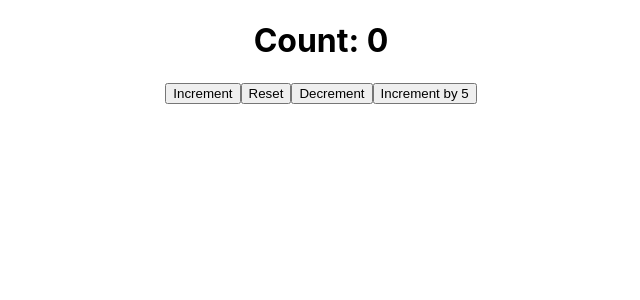
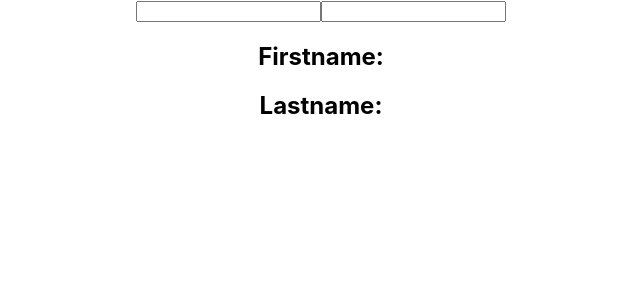
Before and after one commit to Bivek10/React-R-D, a React (Create React App) app: page / in a window 1280 px wide. Shown: the top 300 px of the page, without its empty margins (319-959 px from the left). Built offline with nearby package versions, Linux system fonts and the light colour scheme.

Commit message:
implement object with useState

```diff
--- a/src/App.js
+++ b/src/App.js
@@ -1,9 +1,10 @@
 import "./App.css";
-import HookCounterTwo from "./components/HookCouterTwo";
+import HookCounterThree from "./components/HookCounterThree";
 function App() {
   return (
     <div className="App">
-      <HookCounterTwo/>
+      <HookCounterThree />
+      {/* <HookCounterTwo/> */}
       {/* <Timer/> */}
       {/* <Counter /> */}
       {/* <SubscribeComp/> */}
--- /dev/null
+++ b/src/components/HookCounterThree.js
@@ -0,0 +1,22 @@
+import React, { useState } from "react";
+
+
+function HookCounterThree (){
+
+    const [data, setData] = useState({firstname:"",  lastname:""});
+
+    return(
+        <div>
+            <input  type="text" value={data.firstname} onChange={e =>setData({...data, firstname:e.target.value})} >
+            </input>
+            <input  type="text" value={data.lastname} onChange={e =>setData({...data, lastname:e.target.value})} ></input>
+
+            <h2>Firstname:{data.firstname}</h2>
+            <h2>Lastname:{data.lastname}</h2>
+        </div>
+    );
+
+
+}
+
+export default HookCounterThree;
```
